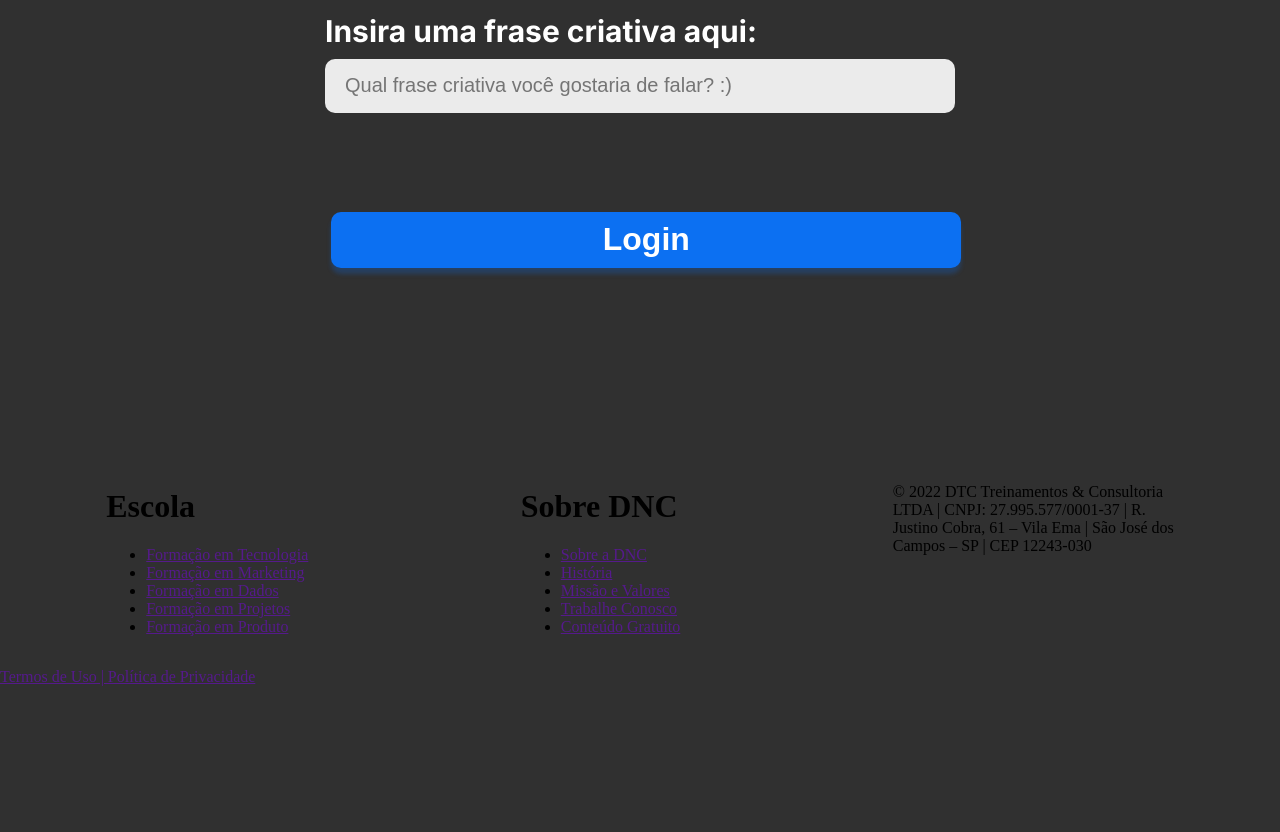
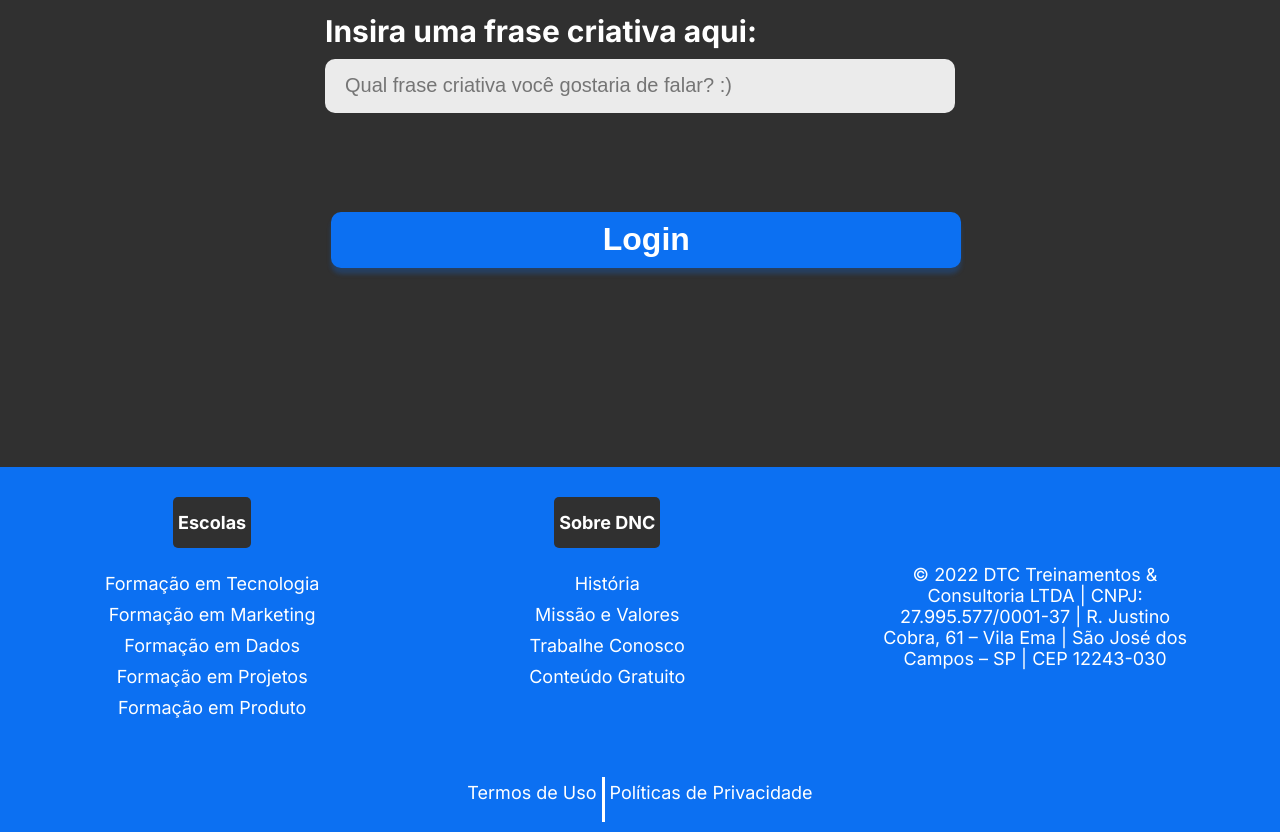
Before and after one commit to c4rm4XXV/Page-Bootcamp-DNC, a plain HTML site: page index.html in a window 1280 px wide. Shown: the part 1422-2254 px from the top of the page. Before the commit the page ends 2124 px from the top, so only its background shows below. Drawn offline with Linux system fonts and the light colour scheme.

Commit message:
Implantação e estilização do Rodapé

```diff
--- a/index.html
+++ b/index.html
@@ -62,37 +62,54 @@
             </p>
         </form>
     </div>
-    <div id="sectionRodape">
-        <div class="linkRodape">
-            <h1>Escola</h1>
-            <ul>
-                <li><a href="">Formação em Tecnologia</a></li>
-                <li><a href="">Formação em Marketing</a></li>
-                <li><a href="">Formação em Dados</a></li>
-                <li><a href="">Formação em Projetos</a></li>
-                <li><a href="">Formação em Produto</a></li>
-            </ul>
+
+    <footer>
+        <div class="linhaOne">
+                <nav>
+                    <h5>Escolas</h5>
+                    <ul>
+                        <li>
+                            <a href="">Formação em Tecnologia</a>
+                        </li>
+                        <li>
+                            <a href="">Formação em Marketing</a>
+                        </li>
+                        <li>
+                            <a href="">Formação em Dados</a>
+                        </li>
+                        <li>
+                            <a href="">Formação em Projetos</a>
+                        </li>
+                        <li>
+                            <a href="">Formação em Produto</a>
+                        </li>
+                    </ul>
+                </nav>
+                <nav>
+                    <h5>Sobre DNC</h5>
+                    <ul>
+                        <li>
+                            <a href="">História</a>
+                        </li>
+                        <li>
+                            <a href="">Missão e Valores</a>
+                        </li>
+                        <li>
+                            <a href="">Trabalhe Conosco</a>
+                        </li>
+                        <li>
+                            <a href="">Conteúdo Gratuito</a>
+                        </li>
+                    </ul>
+                </nav>
+                <div class="endereco">
+                    © 2022 DTC Treinamentos & Consultoria LTDA | CNPJ: 27.995.577/0001-37 | R. Justino Cobra, 61 – Vila Ema | São José dos Campos – SP | CEP 12243-030
+                </div>
         </div>
-        <div class="linkRodape">
-            <h1>Sobre DNC</h1>
-            <ul>
-                <li><a href="">Sobre a DNC</a></li>
-                <li><a href="">História</a></li>
-                <li><a href="">Missão e Valores</a></li>
-                <li><a href="">Trabalhe Conosco</a></li>
-                <li><a href="">Conteúdo Gratuito</a></li>
-            </ul>
+        <div class="linhaTwo">
+            <a href="">Termos de Uso</a>
+            <a href="">Políticas de Privacidade</a>
         </div>
-        <div class="linkRodape">
-            <p>
-                © 2022 DTC Treinamentos & Consultoria<br>
-                LTDA | CNPJ: 27.995.577/0001-37 | R. <br>
-                Justino Cobra, 61 – Vila Ema | São José dos <br>
-                Campos – SP | CEP 12243-030
-            </p>
-        </div>
-
-    </div>
-    <p><a href="">Termos de Uso | Política de Privacidade</a></p>
+    </footer>
 </body>
 </html>
--- a/style.css
+++ b/style.css
@@ -164,13 +164,77 @@
 
             }
 
+            footer{
+                background-color: var(--azul-DNC);
+                width: 100%;
+                color: #FFFFFF;
+                font-family: var(--font);
+                font-size: 18px;
+            }
 
-            #sectionRodape{
+            footer .linhaOne{
                 display: flex;
                 justify-content: space-around;
+                align-items: center;
+                text-align: center;
             }
 
-            #linkRodape{
+            footer ul{
+                list-style: none;
+                margin: 0px;
+                padding: 0px;
+            }
+
+            footer nav{
+                display: flex;
+                flex-direction: column;
+                align-items: center;
+                height: 300px;
+            }
+
+            footer h5{
+                font-weight: 800px;
+                font-size: 18px;
+                background-color: var(--black-DNC);
+                border-radius: 5px;
+                padding: 15px 5px 15px 5px;
+                margin-bottom: 15px;
+            }
+
+            footer ul li{
+                font-weight: 600px;
+                margin: 10px 20px 10px 20px;
+            }
+
+            footer a {
                 text-decoration: none;
-                list-style: none;
+                color: #FFFFFF;
             }
+
+            footer a:hover {
+                color: var(--cinza-hover);
+            }
+
+            footer .endereco{
+                width: 25%;
+            }
+
+            footer .linhaTwo{
+                font-weight: 600px;
+                height: 45px;
+                display: flex;
+                justify-content: center;
+                margin: 0px;
+                padding: 10px;
+            }
+
+            footer .linhaTwo a {
+                padding: 5px;
+            }
+            footer .linhaTwo a:first-child {
+                border-right: 3px solid white ;
+            }
+
+@media only screen and (max-width: 600px) {
+
+}
```
Also changed, not shown: img/back.svg (added).
